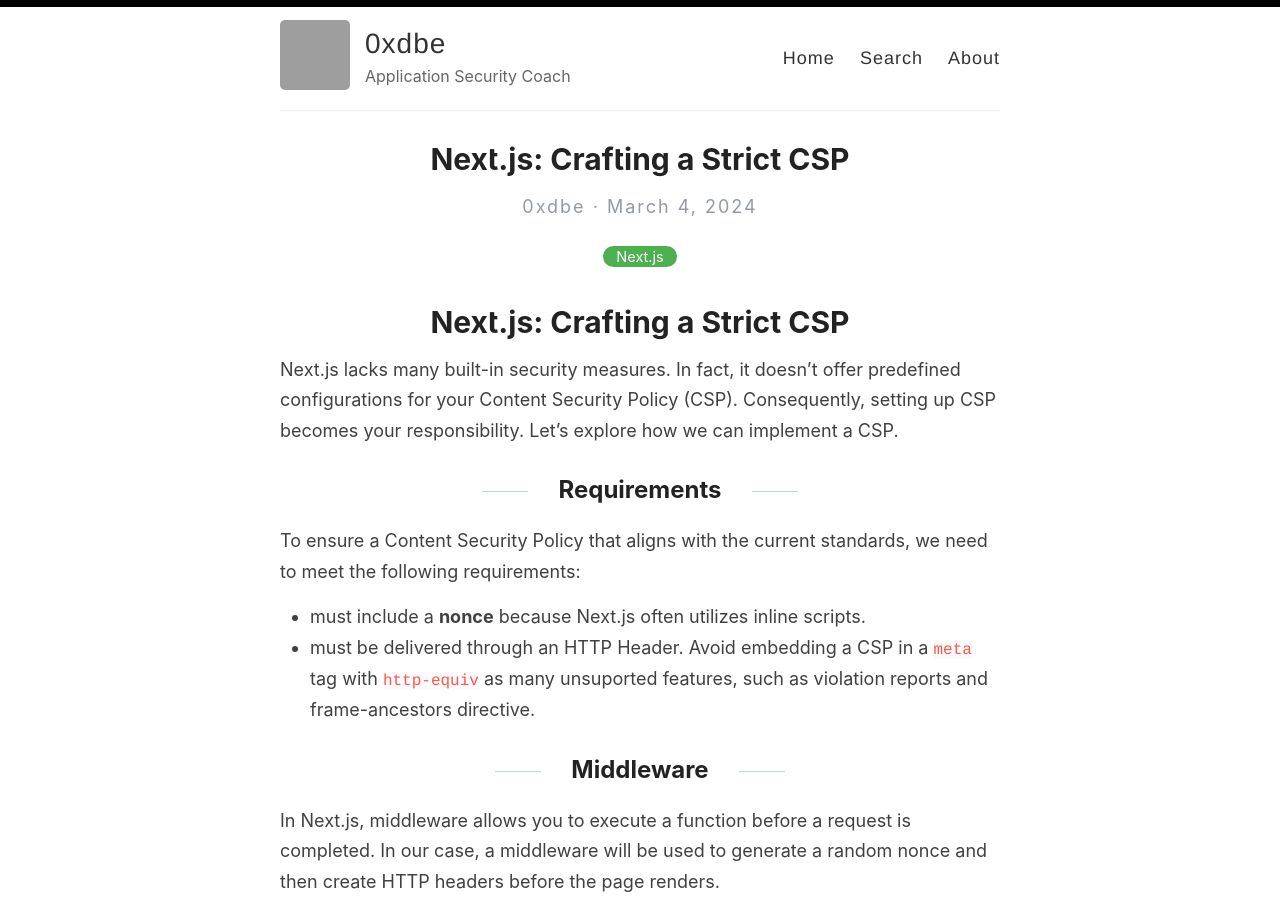
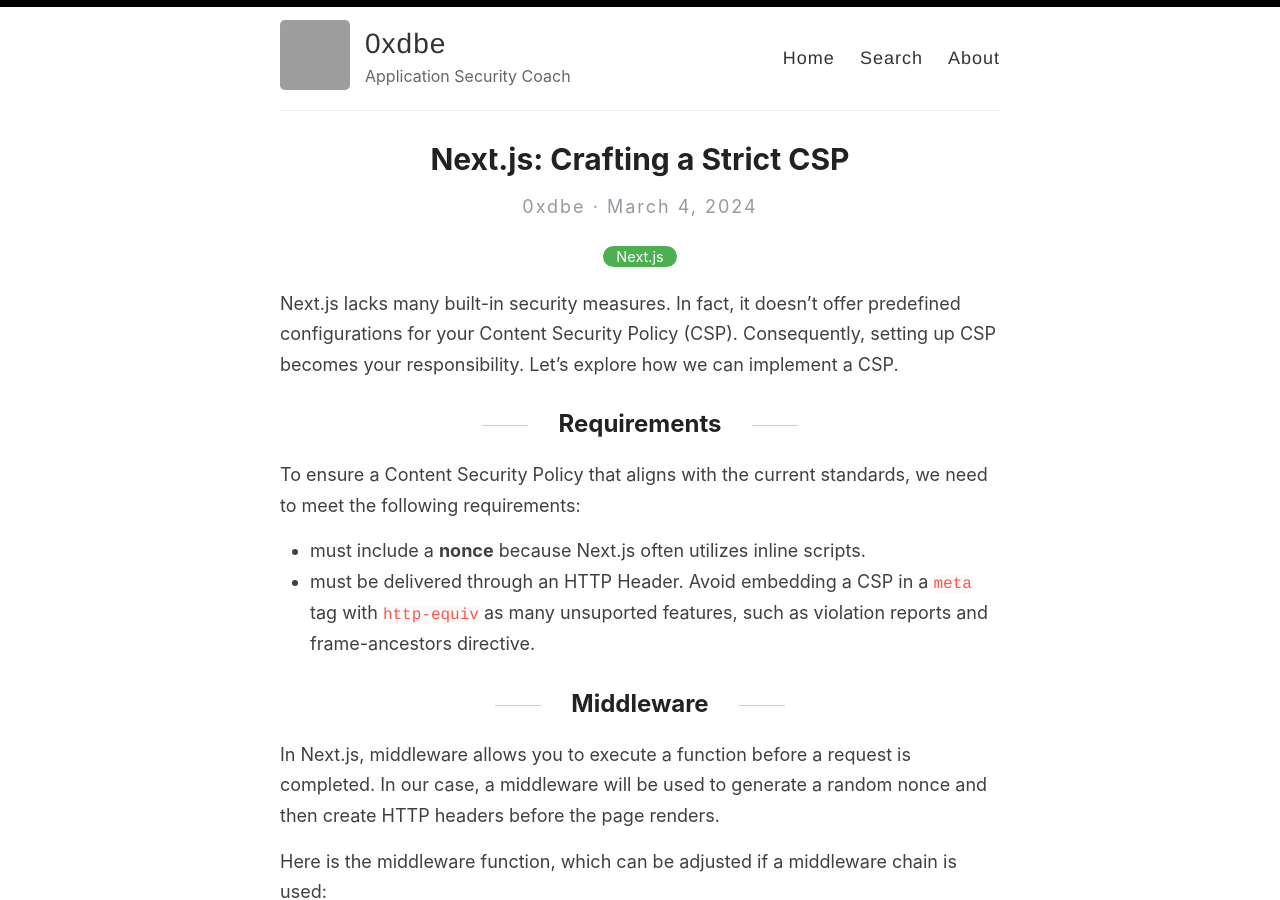
Before and after one commit to 0xdbe/0xdbe.github.io, a Jekyll site: the page built from _posts/2024-03-04-NextJS-Crafting-CSP.md, in a window 1280 px wide and 900 px high. Built offline with Jekyll 4.4.1, drawn with Linux system fonts in a browser that asks for light colours; grey boxes are pictures that could not be loaded.

Commit message:
fix(NextJS-Crafting-CSP): remove title

```diff
--- a/_posts/2024-03-04-NextJS-Crafting-CSP.md
+++ b/_posts/2024-03-04-NextJS-Crafting-CSP.md
@@ -7,8 +7,6 @@ categories: [Next.js]
 tags: Security, AppSec, Next.js
 canonical_url: https://0xdbe.github.io/NextJS-Crafting-CSP/
 ---
-
-# Next.js: Crafting a Strict CSP
 
 Next.js lacks many built-in security measures.
 In fact, it doesn't offer predefined configurations for your Content Security Policy (CSP).
```
